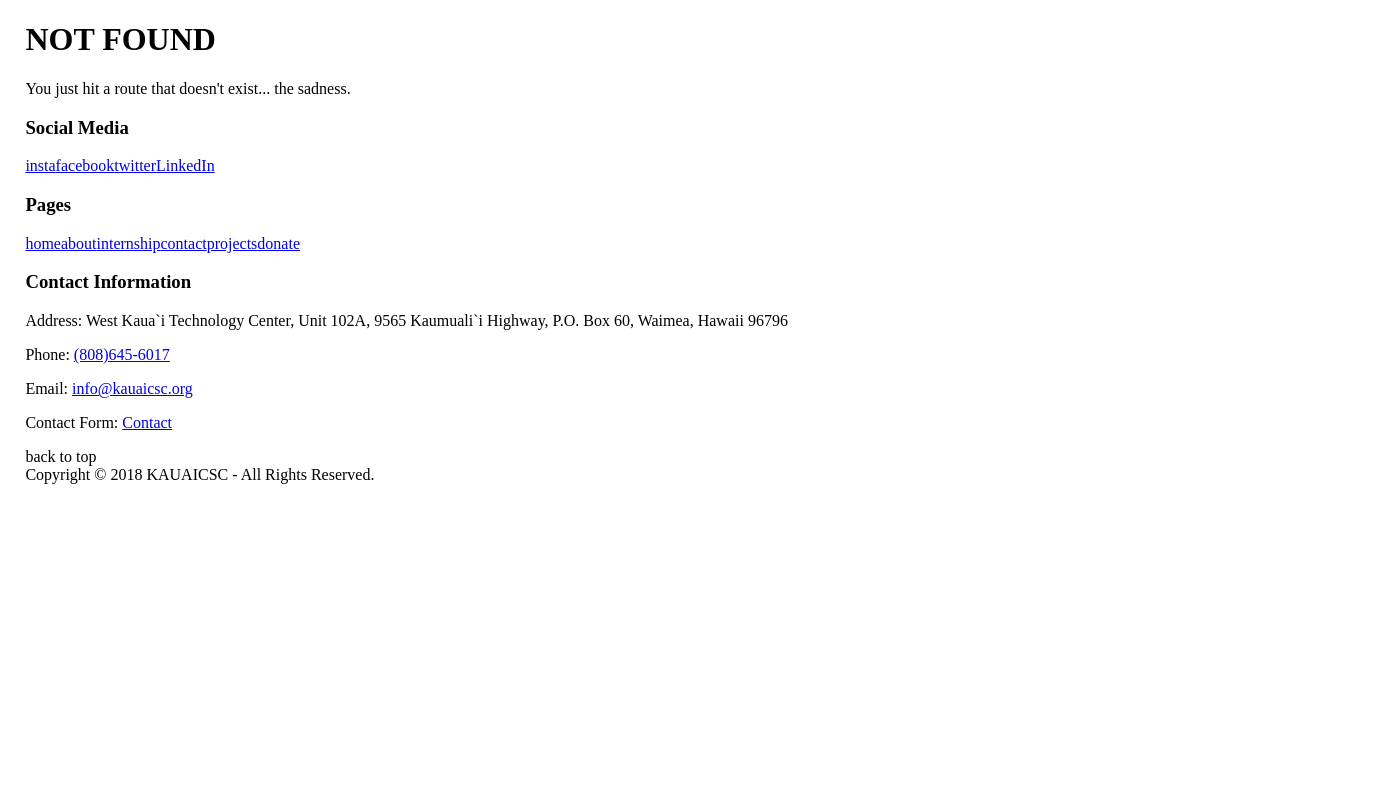
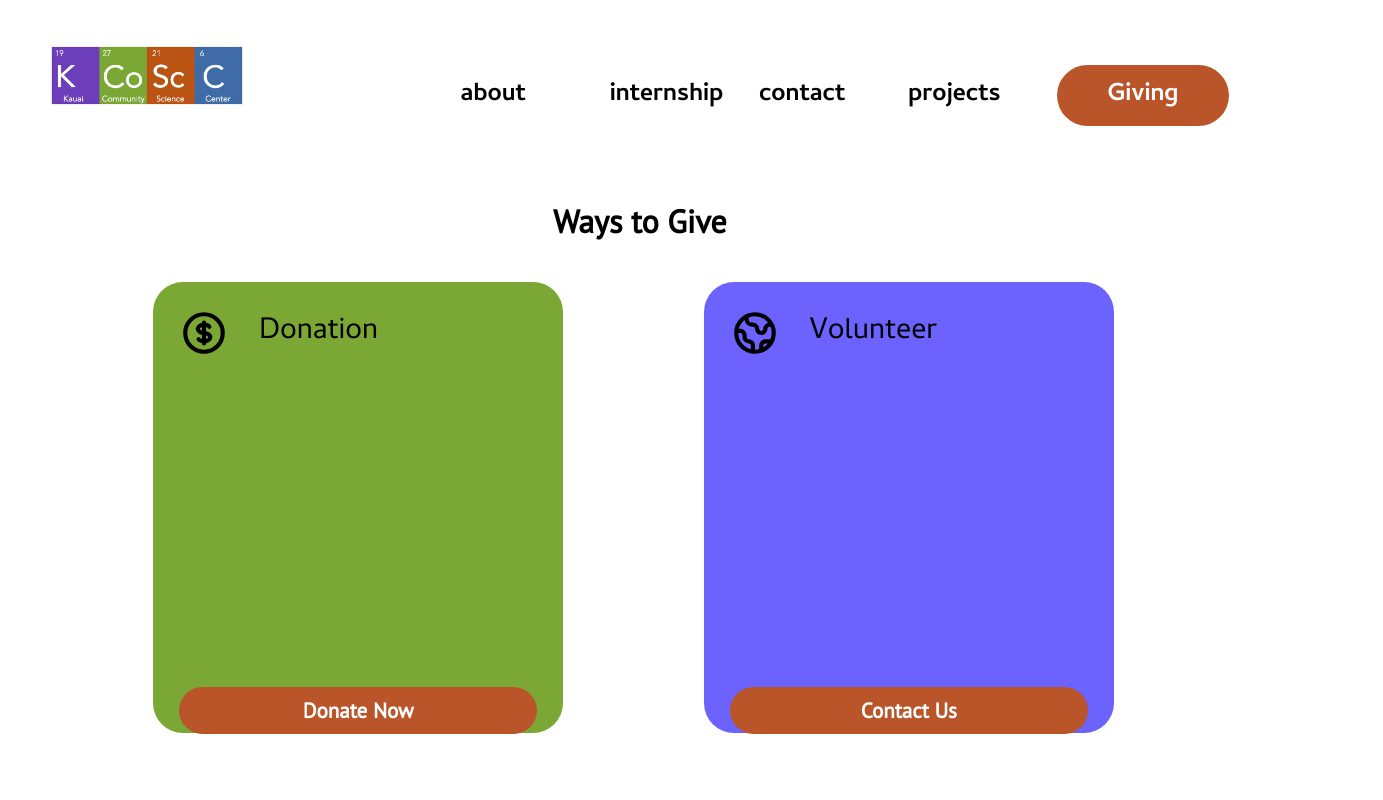
Before and after one commit to timkauai/kcsc, a Gatsby site: page /giving in a window 1280 px wide. Before the commit this address had no page. Shown: the top 800 px of the page, 1383 px wide, since content can reach past the window. Built offline with nearby package versions, Linux system fonts and the light colour scheme; Gatsby itself is replaced by a stand-in of ours.

Commit message:
big changes in giving and calendar

```diff
--- a/src/modules/nav.js
+++ b/src/modules/nav.js
@@ -25,7 +25,7 @@ const Nav = () => (
         <Link to="/projects"> projects </Link>{" "}
       </h3>{" "}
       <h3 className="btn">
-        <Link to="/donate"> donate </Link>{" "}
+        <Link to="/giving"> Giving </Link>{" "}
       </h3>{" "}
     </div>{" "}
   </nav>
--- /dev/null
+++ b/src/pages/giving.js
@@ -0,0 +1,32 @@
+import React, { Component } from "react"
+import Nav from "../modules/nav"
+import Layout from "../components/layout"
+
+export class giving extends Component {
+  render() {
+    return (
+      <Layout>
+         <Nav />
+      <div className="giving-page">
+
+      <h1 className="giving-title">Ways to Give</h1>
+      <div className="giving-container">
+        <div className="giving-containers donation"><svg xmlns="http://www.w3.org/2000/svg" fill="none" viewBox="0 0 24 24" stroke="currentColor">
+  <path strokeLinecap="round" strokeLinejoin="round" strokeWidth={2} d="M12 8c-1.657 0-3 .895-3 2s1.343 2 3 2 3 .895 3 2-1.343 2-3 2m0-8c1.11 0 2.08.402 2.599 1M12 8V7m0 1v8m0 0v1m0-1c-1.11 0-2.08-.402-2.599-1M21 12a9 9 0 11-18 0 9 9 0 0118 0z" />
+</svg> <h3>Donation</h3> <div className="copy"></div> <a className="btn" href="https://google.com">Donate Now</a></div>
+        <div className="giving-containers volunteer"><svg xmlns="http://www.w3.org/2000/svg" fill="none" viewBox="0 0 24 24" stroke="currentColor">
+  <path strokeLinecap="round" strokeLinejoin="round" strokeWidth={2} d="M3.055 11H5a2 2 0 012 2v1a2 2 0 002 2 2 2 0 012 2v2.945M8 3.935V5.5A2.5 2.5 0 0010.5 8h.5a2 2 0 012 2 2 2 0 104 0 2 2 0 012-2h1.064M15 20.488V18a2 2 0 012-2h3.064M21 12a9 9 0 11-18 0 9 9 0 0118 0z" />
+</svg><h3>Volunteer</h3>
+<div className="copy"></div>
+          <a className="btn" href="https://google.com">Contact Us</a>
+        </div>
+      </div>
+      <div className="volunteer-container"></div>
+    </div>
+    </Layout>
+
+    )
+  }
+}
+
+export default giving
--- a/src/styles/main.scss
+++ b/src/styles/main.scss
@@ -969,3 +969,78 @@ footer {
 .big-bottom-margin {
   margin-bottom: 110vh;
 }
+
+.giving-page {
+  .giving-title {
+    margin-left: -2vw;
+    margin-top: 10vh;
+    margin-bottom: 5vh;
+  }
+
+  h1 {
+    width: 100vw;
+    font-family: PT Sans;
+    text-align: center;
+  }
+
+  .giving-container {
+    display: grid;
+    grid-template-columns: 1fr 1fr;
+    grid-column-gap: 10vw;
+    margin-left: 10vw;
+    margin-right: 10vw;
+    .giving-containers {
+      width: 28vw;
+      height: 50vh;
+      padding: 2vw;
+      border-radius: 30px;
+      .copy {
+        height: 75%;
+      }
+      h3 {
+        margin-left: 30px;
+        font-size: 30px;
+        margin-top: 0px;
+      }
+      .btn {
+        display: block;
+        color: white;
+        text-decoration: none;
+        font-family: PT Sans;
+        font-weight: bold;
+        font-size: 21px;
+      }
+    }
+  }
+  .donation {
+    background-color:#7BA734;
+    svg {
+      float: left;
+      width: 50px;
+      height: 50px;
+      margin-right: 30px;
+    }
+
+ }
+
+ .volunteer {
+   background-color: #6c63ff;
+   svg {
+    float: left;
+    width: 50px;
+    height: 50px;
+    margin-right: 30px;
+  }
+  }
+}
+
+.volunteer-container {
+  margin-top: 20vh;
+  margin-bottom: 20vh;
+  padding: 30vh;
+  background-color: #6c63ff;
+  margin-left: -10vw;
+  padding-left: 11vw;
+  margin-right: -10vw;
+  padding-right: 11vw;
+}
```
Also changed, not shown: src/pages/calendar.js (+57 -0 lines), todo.txt (deleted, +0 -7 lines).
